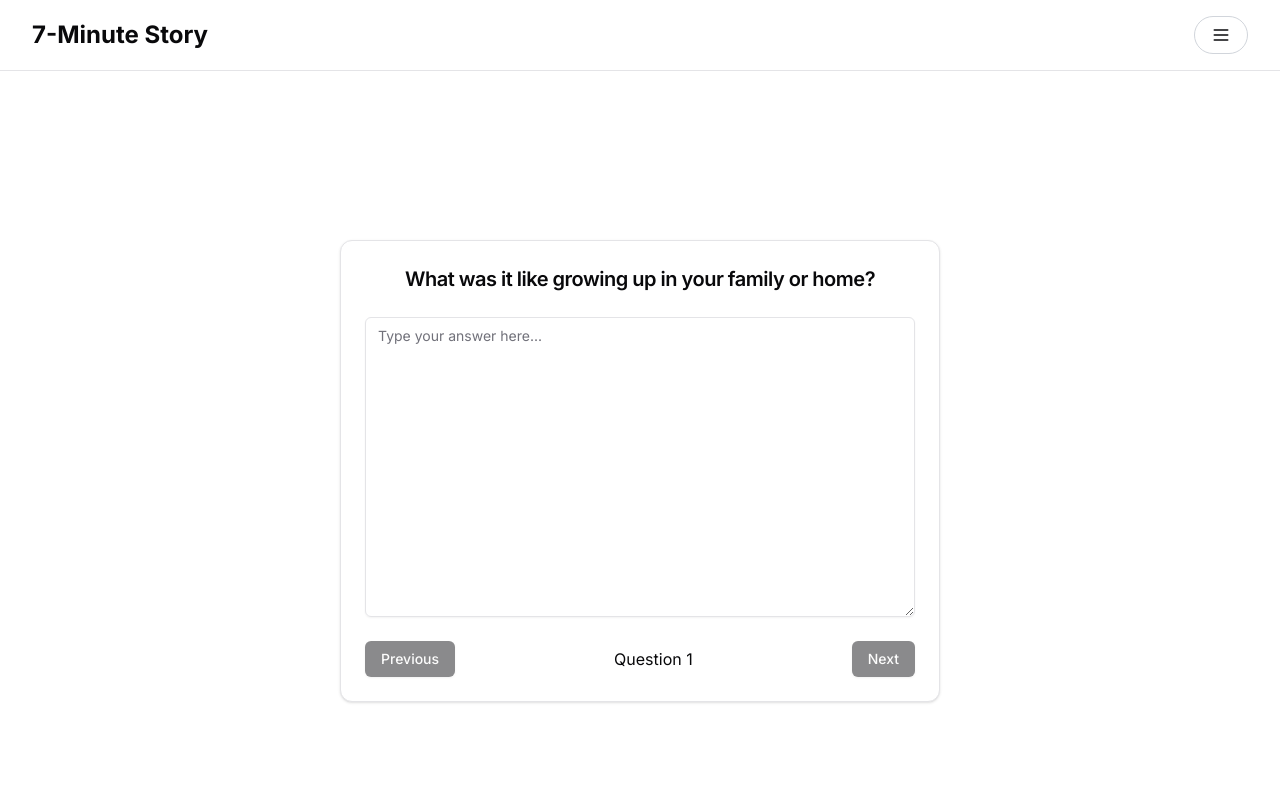
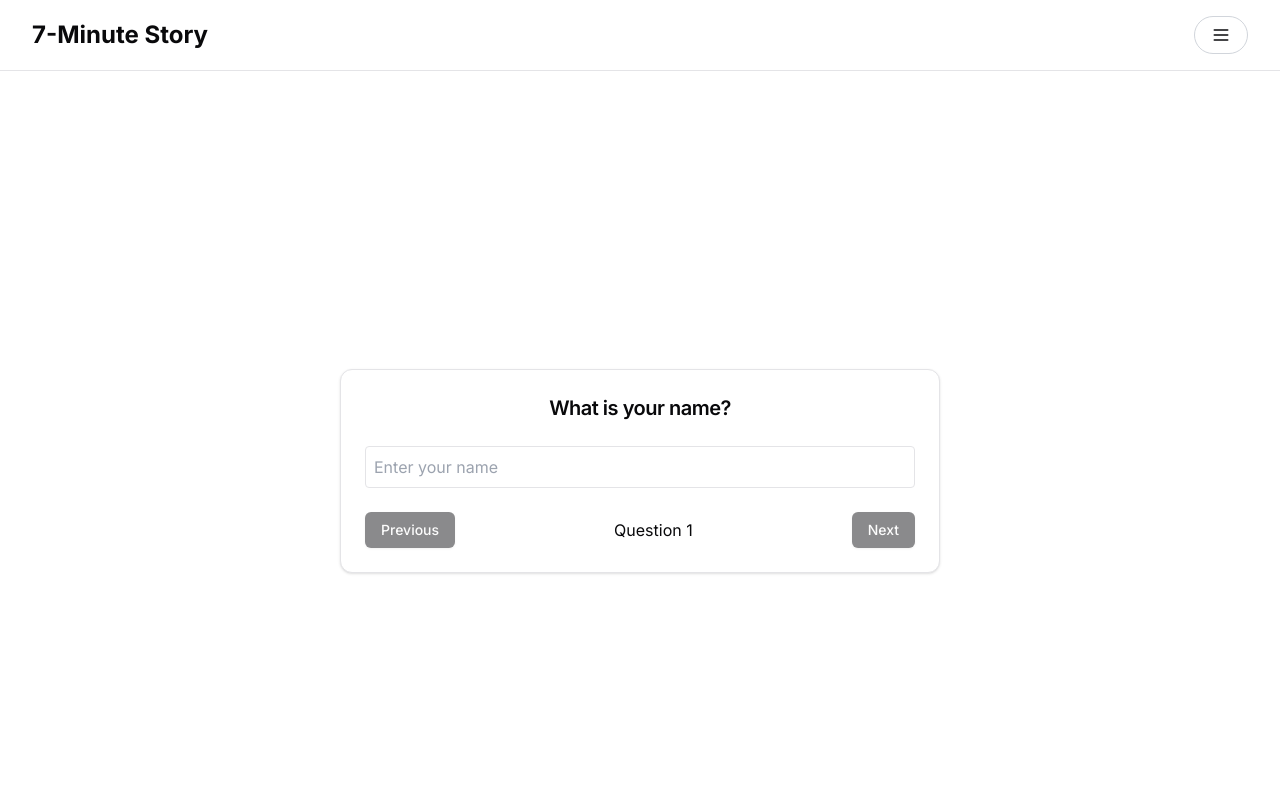
Before and after one commit to bevalen/7-Minute-Stories, a Next.js app: page /testimony in a window 1280 px wide. Both pictures are taken after a click on the button "Get Started". Shown: the top 800 px of the page. Built offline with nearby package versions, Linux system fonts and the light colour scheme.

Commit message:
Added "What is your name" to the questions.

```diff
--- a/app/testimony/components/TestimonyForm.tsx
+++ b/app/testimony/components/TestimonyForm.tsx
@@ -18,6 +18,7 @@ interface Line {
 }
 
 const questions = [
+    "What is your name?", // Add this new question
     "What was it like growing up in your family or home?",
     "What has been your greatest failure, and what have you learned from it?",
     "What is a challenge you've faced that felt impossible at the time, and how did you overcome it?",
@@ -56,7 +57,7 @@ export default function TestimonyForm() {
         }
     }
 
-    const handleAnswerChange = (e: React.ChangeEvent<HTMLTextAreaElement>) => {
+    const handleAnswerChange = (e: React.ChangeEvent<HTMLTextAreaElement | HTMLInputElement>) => {
         const newAnswers = [...answers]
         newAnswers[step] = e.target.value
         setAnswers(newAnswers)
@@ -332,12 +333,22 @@ export default function TestimonyForm() {
                     <CardTitle className="text-lg sm:text-xl font-semibold">{questions[step]}</CardTitle>
                 </CardHeader>
                 <CardContent>
+                    {step === 0 ? (
+                        <input
+                            type="text"
+                            value={answers[0]}
+                            onChange={handleAnswerChange}
+                            placeholder="Enter your name"
+                            className="w-full p-2 border rounded"
+                        />
+                    ) : (
                         <Textarea
                             value={answers[step]}
                             onChange={handleAnswerChange}
                             placeholder="Type your answer here..."
                             className="h-[200px] sm:h-[300px]"
                         />
+                    )}
                 </CardContent>
                 <CardFooter className="flex flex-col items-center space-y-4 sm:space-y-0">
                     <span className="text-center text-sm sm:text-base sm:hidden mb-2">Question {step + 1}</span>
```
Lines whose indentation alone changed are shown as unchanged.
